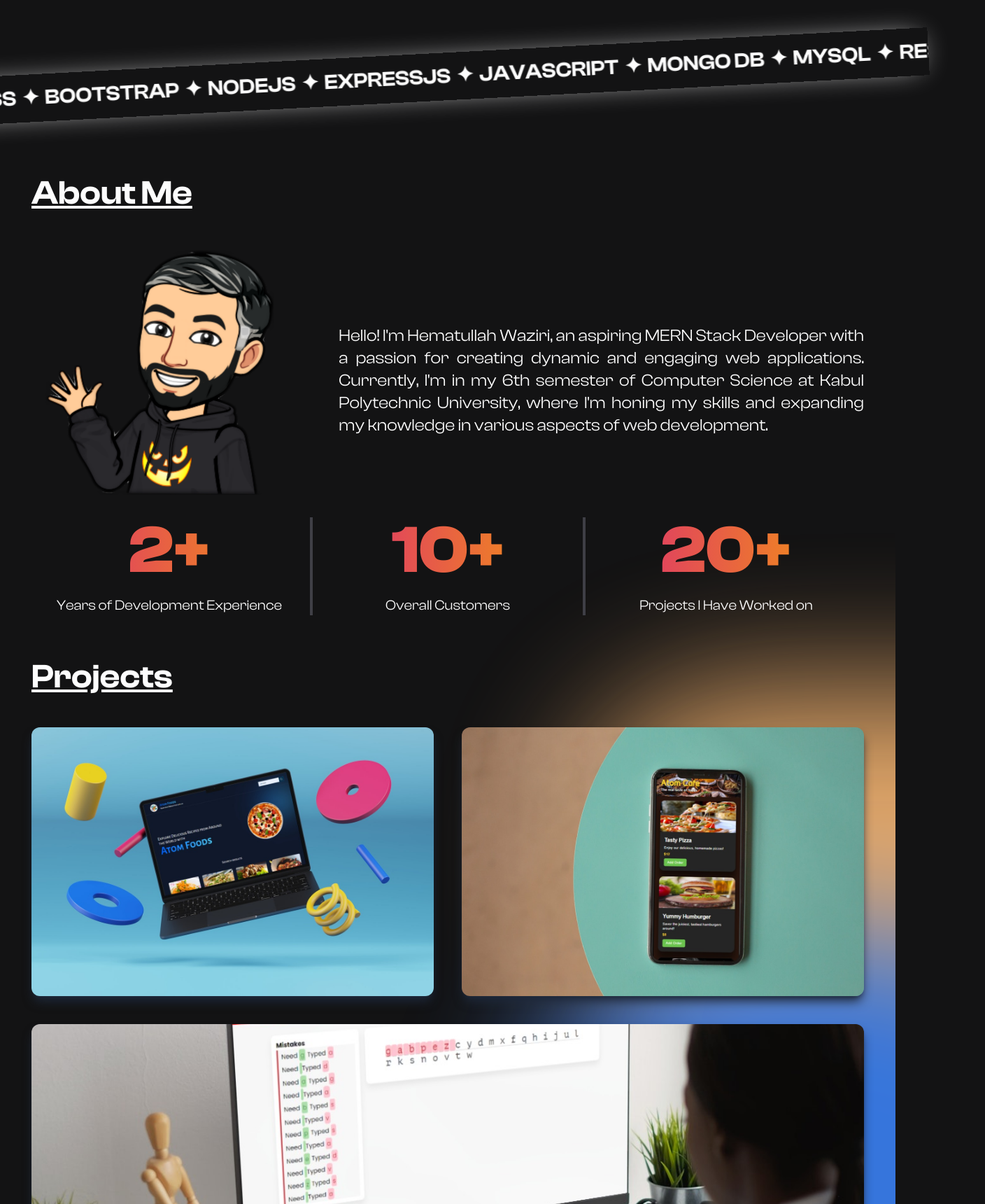
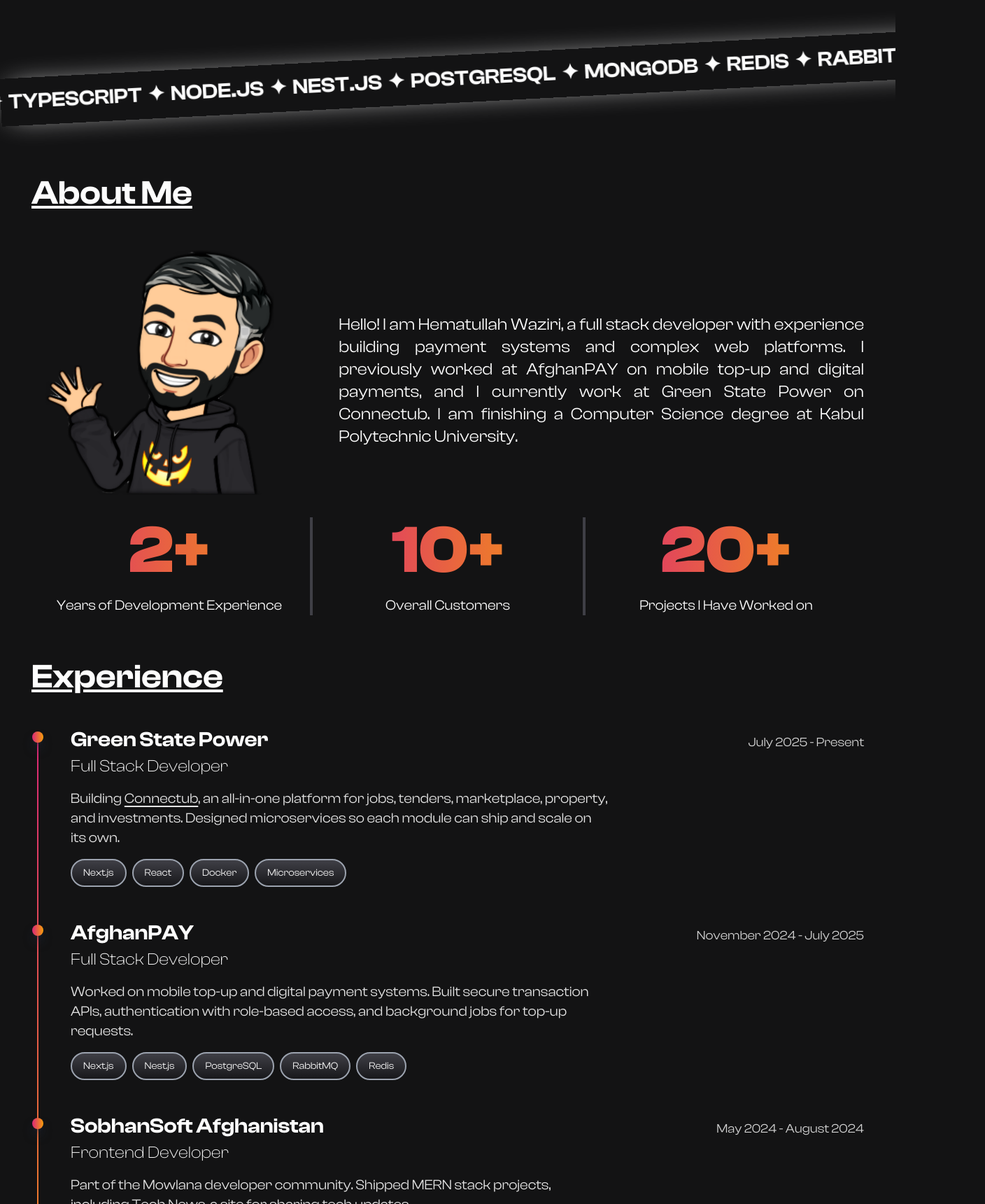
Before and after one commit to hematw/Portfolio, a React (Vite) app: page / in a window 1280 px wide. Shown: the part 800-2520 px from the top of the page at 70% size, 1408 px wide, since content can reach past the window. Built offline with nearby package versions, Linux system fonts and the light colour scheme; a web font is replaced by a local one.

Commit message:
feat: add experience section and refresh copy from the latest CV
Surface Green State Power through MCIT with month-level dates, update the bio, skills, contact email, and resume download, and close the mobile menu after nav clicks.

```diff
--- a/src/App.jsx
+++ b/src/App.jsx
@@ -3,6 +3,7 @@
 import About from './components/About'
 import Header from './components/Header'
 import Hero from './components/Hero'
+import Experience from './components/Experience'
 import Projects from './components/Projects'
 import Footer from './components/Footer'
 import Services from "./components/Services";
@@ -20,6 +21,7 @@
       <main className='max-w-[1270px] m-auto'>
         <Hero />
         <About />
+        <Experience />
         <Projects />
         <Services />
       </main>
--- a/src/components/About.jsx
+++ b/src/components/About.jsx
@@ -1,33 +1,33 @@
 export default function About() {
   return (
     <div>
-      <div className="absolute left-0">
-        <div className="relative -left-5 md:-left-20 text-nowrap font-semibold md:text-3xl py-2 md:py-4 shadow-eql shadow-white -rotate-3 my-20 slide overflow-hidden">
+      <div className="absolute inset-x-0 overflow-hidden">
+        <div className="relative text-nowrap font-semibold md:text-3xl py-2 md:py-4 shadow-eql shadow-white -rotate-3 my-20 slide">
           <div className="inline-block uppercase">
-            <span>ReactJS</span>
-            <span>TailwindCSS</span>
-            <span>Bootstrap</span>
-            <span>NodeJS</span>
-            <span>ExpressJS</span>
-            <span>Javascript</span>
-            <span>Mongo DB</span>
-            <span>Mysql</span>
-            <span>RESTful API</span>
-            <span>HTML</span>
-            <span>CSS</span>
+            <span>Next.js</span>
+            <span>React</span>
+            <span>TypeScript</span>
+            <span>Node.js</span>
+            <span>Nest.js</span>
+            <span>PostgreSQL</span>
+            <span>MongoDB</span>
+            <span>Redis</span>
+            <span>RabbitMQ</span>
+            <span>Docker</span>
+            <span>Tailwind CSS</span>
           </div>
           <div className="inline-block uppercase">
-            <span>ReactJS</span>
-            <span>TailwindCSS</span>
-            <span>Bootstrap</span>
-            <span>NodeJS</span>
-            <span>ExpressJS</span>
-            <span>RESTful API</span>
-            <span>HTML</span>
-            <span>CSS</span>
-            <span>Javascript</span>
-            <span>Mongo DB</span>
-            <span>Mysql</span>
+            <span>Next.js</span>
+            <span>React</span>
+            <span>TypeScript</span>
+            <span>Node.js</span>
+            <span>Nest.js</span>
+            <span>PostgreSQL</span>
+            <span>MongoDB</span>
+            <span>Redis</span>
+            <span>RabbitMQ</span>
+            <span>Docker</span>
+            <span>Tailwind CSS</span>
           </div>
         </div>
       </div>
@@ -41,11 +41,12 @@
           </div>
 
           <p className="text-justify mt-8 md:text-2xl md:w-2/3">
-            Hello! I'm Hematullah Waziri, an aspiring MERN Stack Developer with
-            a passion for creating dynamic and engaging web applications.
-            Currently, I'm in my 6th semester of Computer Science at Kabul
-            Polytechnic University, where I'm honing my skills and expanding my
-            knowledge in various aspects of web development.
+            Hello! I am Hematullah Waziri, a full stack developer with
+            experience building payment systems and complex web platforms. I
+            previously worked at AfghanPAY on mobile top-up and digital
+            payments, and I currently work at Green State Power on Connectub.
+            I am finishing a Computer Science degree at Kabul Polytechnic
+            University.
           </p>
         </div>
         <div className="flex justify-between gap-1 text-center ">
--- /dev/null
+++ b/src/components/Experience.jsx
@@ -0,0 +1,84 @@
+const jobs = [
+    {
+        company: "Green State Power",
+        role: "Full Stack Developer",
+        dates: "July 2025 - Present",
+        summary: (
+            <>
+                Building <a href="https://connectub.com" target="_blank" rel="noopener noreferrer" className="underline underline-offset-4">Connectub</a>, an all-in-one platform for jobs, tenders, marketplace, property, and investments. Designed microservices so each module can ship and scale on its own.
+            </>
+        ),
+        tags: ["Next.js", "React", "Docker", "Microservices"],
+    },
+    {
+        company: "AfghanPAY",
+        role: "Full Stack Developer",
+        dates: "November 2024 - July 2025",
+        summary:
+            "Worked on mobile top-up and digital payment systems. Built secure transaction APIs, authentication with role-based access, and background jobs for top-up requests.",
+        tags: ["Next.js", "Nest.js", "PostgreSQL", "RabbitMQ", "Redis"],
+    },
+    {
+        company: "SobhanSoft Afghanistan",
+        role: "Frontend Developer",
+        dates: "May 2024 - August 2024",
+        summary:
+            "Part of the Mowlana developer community. Shipped MERN stack projects, including Tech News, a site for sharing tech updates.",
+        tags: ["React", "Node.js", "MongoDB"],
+    },
+    {
+        company: "MCIT Afghanistan",
+        role: "Backend Developer Intern",
+        dates: "January 2023 - March 2023",
+        summary:
+            "Built a typing test app that measures speed in real time, and worked with the team to get the project delivered.",
+        tags: ["JavaScript", "Backend"],
+    },
+];
+
+export default function Experience() {
+    return (
+        <section id="experience" className="px-10 pt-10">
+            <h1 className="text-center text-3xl font-semibold underline md:text-left md:text-5xl">
+                Experience
+            </h1>
+            <ol className="relative ml-1 mt-8 md:ml-2 md:mt-12">
+                <div
+                    className="absolute bottom-2 left-0 top-2 w-0.5 bg-gradient-to-b from-pink-600 to-amber-500"
+                    aria-hidden="true"
+                />
+                {jobs.map((job) => (
+                    <li
+                        key={job.company}
+                        className="relative pb-12 pl-8 last:pb-0 md:pl-12"
+                    >
+                        <span
+                            className="absolute left-[-7px] top-1.5 h-4 w-4 rounded-full bg-gradient-to-r from-pink-600 to-amber-500 shadow-lg shadow-slate-800"
+                            aria-hidden="true"
+                        />
+                        <div className="flex flex-col gap-1 md:flex-row md:items-baseline md:justify-between">
+                            <h2 className="text-2xl font-semibold md:text-3xl">
+                                {job.company}
+                            </h2>
+                            <p className="text-neutral-300 md:text-lg">{job.dates}</p>
+                        </div>
+                        <p className="mt-1 text-lg font-light md:text-2xl">{job.role}</p>
+                        <p className="mt-4 max-w-3xl text-neutral-200 md:text-xl">
+                            {job.summary}
+                        </p>
+                        <div className="mt-4 flex flex-wrap gap-2">
+                            {job.tags.map((tag) => (
+                                <span
+                                    key={tag}
+                                    className="rounded-3xl border-2 border-gray-400 bg-gradient-to-t from-zinc-900 to-zinc-700 px-3 py-1 text-sm md:px-4 md:py-2"
+                                >
+                                    {tag}
+                                </span>
+                            ))}
+                        </div>
+                    </li>
+                ))}
+            </ol>
+        </section>
+    );
+}
--- a/src/components/Footer.jsx
+++ b/src/components/Footer.jsx
@@ -24,7 +24,7 @@
                                 <li className="mt-2 md:mt-6"><a href="https://www.linkedin.com/in/hematw" target="_blank">LinkedIn</a></li>
                                 <li className="mt-2 md:mt-6"><a href="https://www.x.com/_hematw" target="_blank">Twitter</a></li>
                                 <li className="mt-2 md:mt-6"><a href="https://www.github.com/hematw" target="_blank">Github</a></li>
-                                <li className="mt-2 md:mt-6"><a href="mailto:hematking12@gmail.com" target="_blank">Send Email</a></li>
+                                <li className="mt-2 md:mt-6"><a href="mailto:hematullahw@gmail.com">Send Email</a></li>
                             </ul>
                         </div>
                         <div className="text-sm md:text-lg w-1/2">
@@ -32,6 +32,7 @@
                             <ul className="text-neutral-300 font-thin ">
                                 <li className="mt-2 md:mt-6"><a href="#home">Home</a></li>
                                 <li className="mt-2 md:mt-6"><a href="#about">About</a></li>
+                                <li className="mt-2 md:mt-6"><a href="#experience">Experience</a></li>
                                 <li className="mt-2 md:mt-6"><a href="#projects">Projects</a></li>
                                 <li className="mt-2 md:mt-6"><a href="#services">Services</a></li>
                             </ul>
--- a/src/components/Hero.jsx
+++ b/src/components/Hero.jsx
@@ -15,18 +15,18 @@
                 </h1>
 
                 <h3 className="text-xl md:text-3xl font-light leading-snug mt-4 md:mt-10">
-                    An aspiring MERN Stack Developer. Bringing ideas to life through code, crafting dynamic and engaging applications that innovate and inspire.
+                    Full stack developer building payment systems and multi-module platforms with React, Next.js, and Node.js.
                 </h3>
 
                 <div className="flex flex-col md:flex-row gap-4 mt-10 text-lg md:text-2xl">
                     <a
-                        href="mailto:hematking12@gmail.com"
+                        href="mailto:hematullahw@gmail.com"
                         className="px-10 py-4 rounded-2xl relative hero-btn">
                         Hire Me
                     </a>
 
                     <a
-                        href="#"
+                        href="#about"
                         className="px-10 py-4 rounded-2xl relative hero-btn">
                         My Story
                     </a>
```
Also changed, not shown: src/components/Header.jsx (+12 -0 lines), 1 other file (tests, documents, lock files or other folders).
